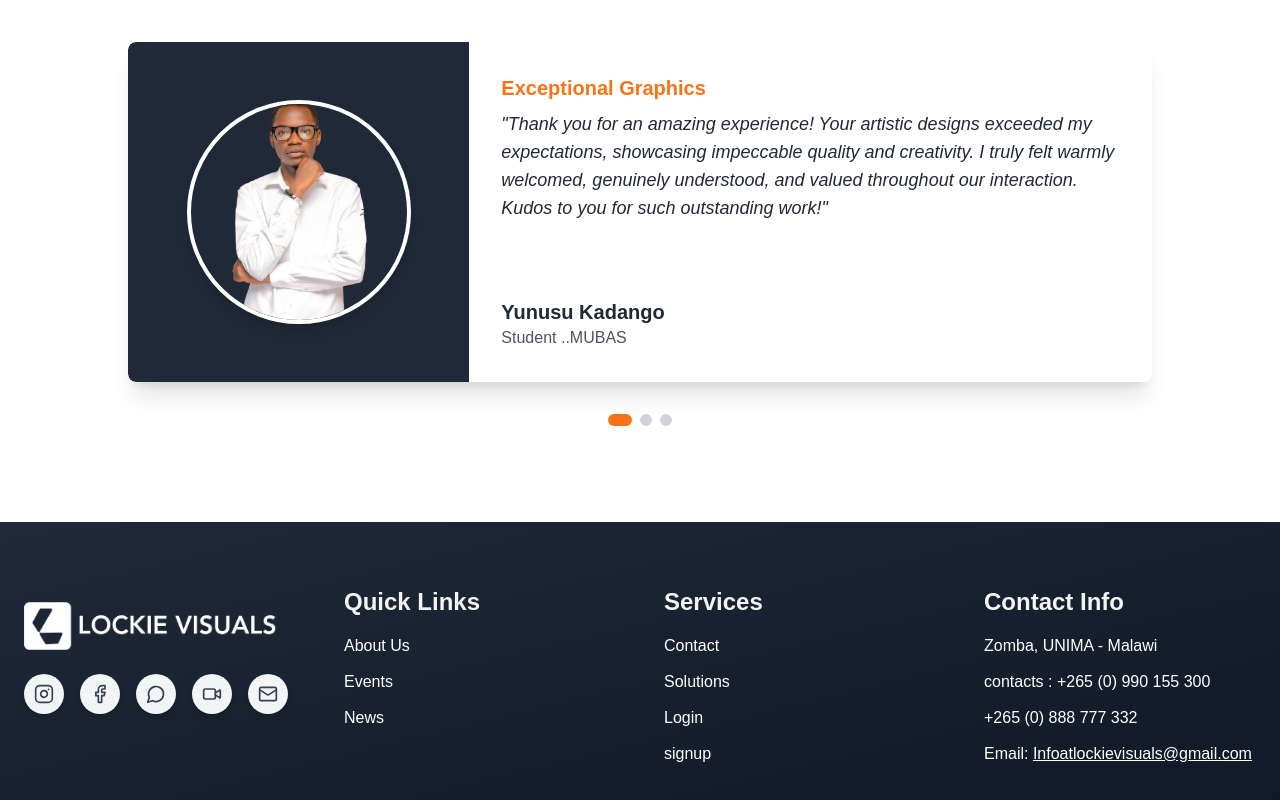
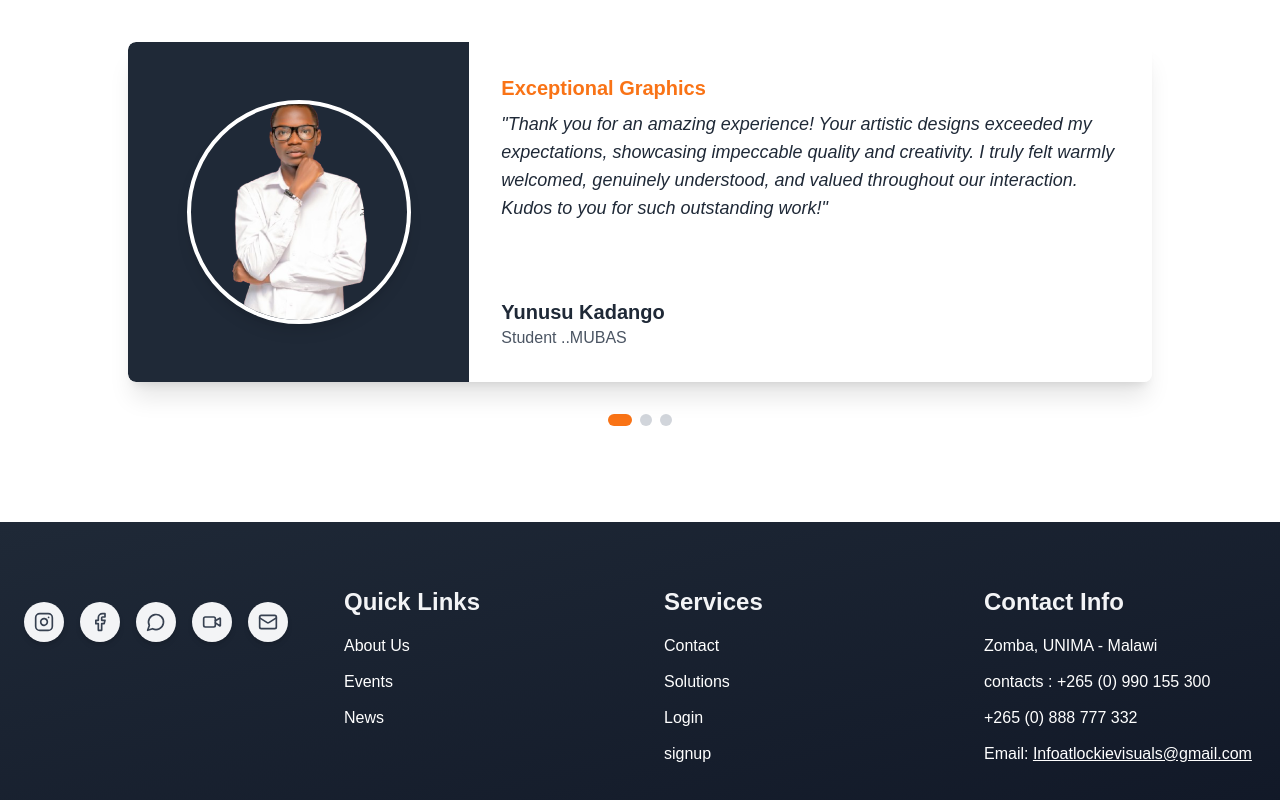
Before and after one commit to kidlocchikapa/lockie-visuals, a React (Create React App) app: page / in a window 1280 px wide. Shown: the part 2291-3091 px from the top of the page. Built offline with nearby package versions, Linux system fonts and the light colour scheme.

Commit message:
removed logo in footer for redundancy issue

```diff
--- a/src/Components/Footer.js
+++ b/src/Components/Footer.js
@@ -198,12 +198,6 @@ const Footer = ({ testimonials = defaultTestimonials }) => {
         <div className="container mx-auto px-4 sm:px-6">
           <div className="grid grid-cols-1 sm:grid-cols-2 lg:grid-cols-4 gap-8 md:gap-12">
             <FooterSection>
-              <motion.img
-                src={LogoImage}
-                alt="Lockie Visuals Logo"
-                className="h-12 w-auto mb-6 filter brightness-0 invert"
-                whileHover={{ scale: 1.05 }}
-              />
               <div className="flex flex-wrap gap-3 md:gap-4">
                 <SocialIcon Icon={Instagram} href="https://instagram.com/lockievisuals" label="Instagram" />
                 <SocialIcon Icon={Facebook} href="https://facebook.com/lockievisuals" label="Facebook" />
```
